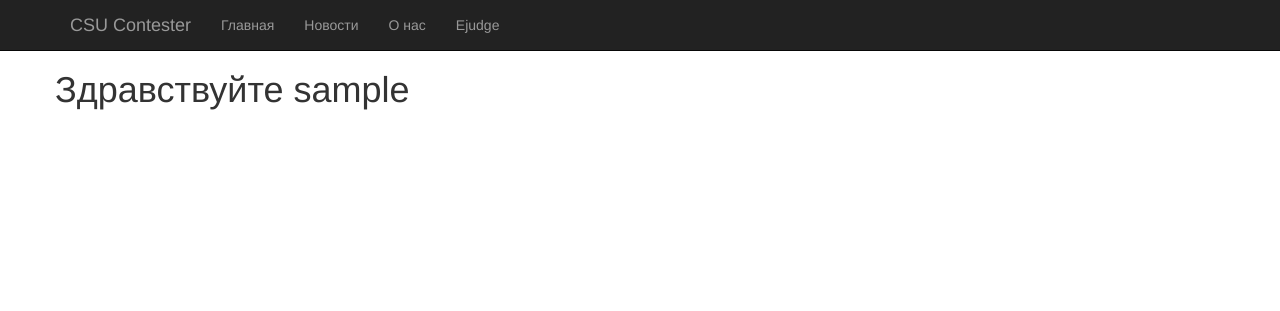
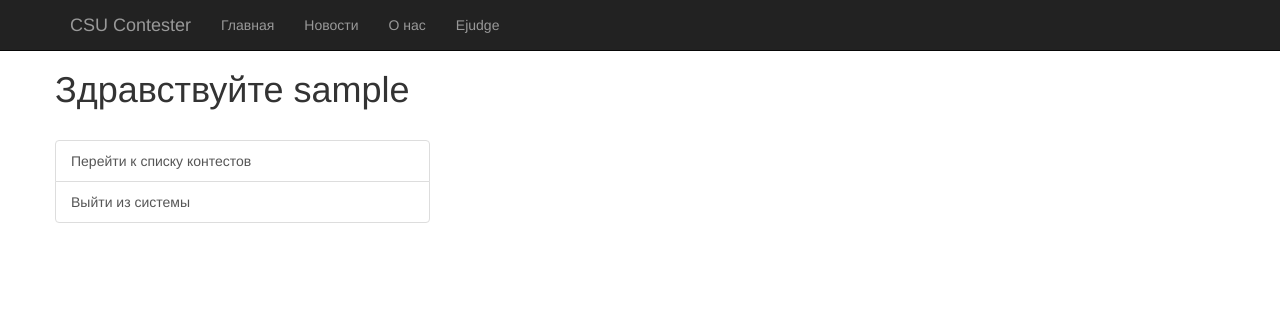
Before and after one commit to Raftor74/ejudge-web-app, a Django app: template blog/templates/blog/ejudge.html in a window 1280 px wide. Shown: the top 311 px of the page. Run offline with Django 3.2, Linux system fonts and the light colour scheme; the template is opened without the code that fills it: most values are stand-ins (such as "Sample title", 1, 10 or a date in 2020); some libraries are stand-ins or nearby versions.

Commit message:
Fix user interface in ejudgeservice

```diff
--- a/blog/templates/blog/ejudge.html
+++ b/blog/templates/blog/ejudge.html
@@ -11,7 +11,7 @@
         <h1>Здравствуйте {{user_data.login}}</h1>
         </br>
         {% endif %}
-        {% if role != 'admin' and user_data == ''%}
+        {% if role != 'admin' or user_data != ''%}
         <div class="col-md-4 list-group">
             <a class="list-group-item ejudge_link" href="/cgi-bin/new-register?locale_id=1">Перейти к списку контестов</a>
             <a class="list-group-item ejudge_link" href="{% url 'ejudgelogout' %}">Выйти из системы</a>
@@ -20,8 +20,9 @@
         {% endif %}
         {% if role == 'admin' %}
         <div class="col-md-4 list-group">
+        	<h2>Панель администратора</h2>
             <a class="list-group-item ejudge_link" href="{% url 'ejudgestart' %}">Запустить / Перезагрузить систему Ejudge</a>
-            <a class="list-group-item ejudge_link" href="/cgi-bin/serve-control">Управление системой Ejudge</a>
+            <a class="list-group-item ejudge_link" href="/cgi-bin/serve-control" target="blank">Управление системой Ejudge</a>
         </div>
         {% endif %}
     </div>
```
